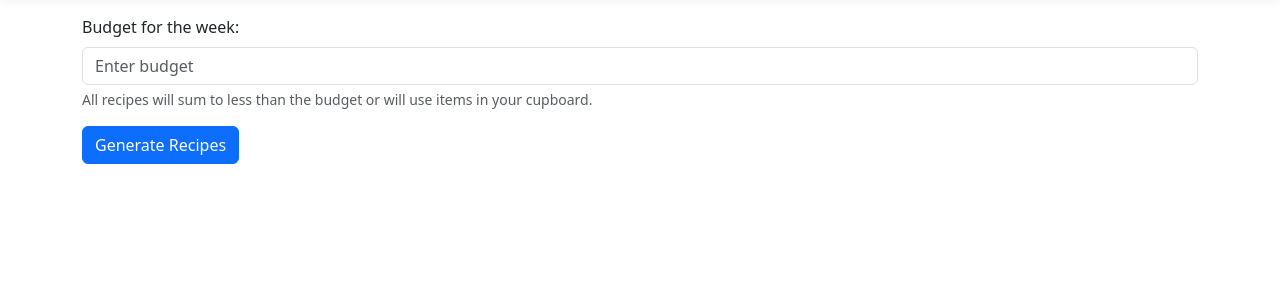
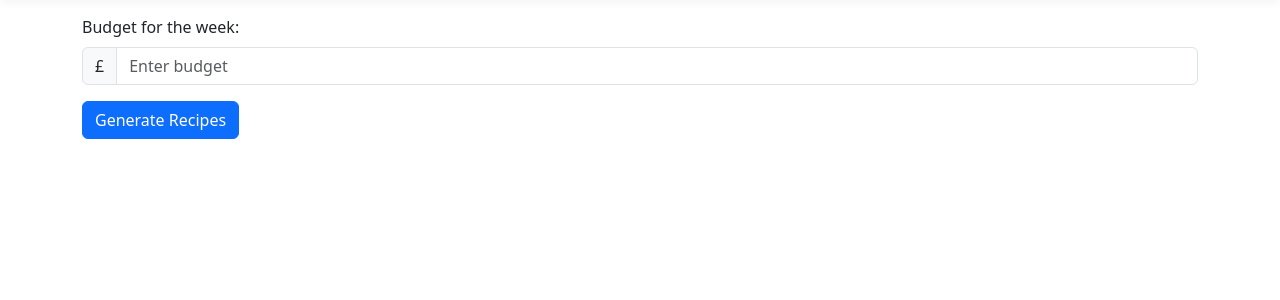
Before and after one commit to Atty737/DurHack2026, a Flask app: page /recipes in a window 1280 px wide. Shown: the part 57-357 px from the top of the page. Run offline with Flask 3, Linux system fonts and the light colour scheme; the visitor is signed in with stand-in values (Sample User, id 1).

Commit message:
removed delete confirmation message + fixed recipe button

```diff
--- a/app/templates/pantry.html
+++ b/app/templates/pantry.html
@@ -50,7 +50,6 @@
                 <form
                   method="post"
                   action="{{ url_for('receipts.delete_receipt_item', item_id=item['_id']) }}"
-                  onsubmit="return confirm('Delete this receipt item?');"
                   class="d-inline"
                 >
                   <button type="submit" class="btn btn-danger btn-sm"><i class="bi bi-trash3"></i></button>
--- a/app/templates/recipes.html
+++ b/app/templates/recipes.html
@@ -4,9 +4,12 @@
 
 {% block content %}
 <div class="mb-3">
+
     <label for="budget" class="form-label">Budget for the week:</label>
-    <input type="number" class="form-control" id="budget" aria-describedby="budgetHelp" placeholder="Enter budget">
-    <div id="budgetHelp" class="form-text">All recipes will sum to less than the budget or will use items in your cupboard.</div>
+    <div class="input-group mb-3">
+        <span class="input-group-text">£</span>
+            <input type="number" class="form-control" id="budget" aria-describedby="budgetHelp" placeholder="Enter budget">
+    </div>
 </div>
 <button id="genButton" type="button" class="btn btn-primary">
     <div id="genSpinner" class="spinner-border spinner-border-sm" role="status" style="display:none">
@@ -30,7 +33,13 @@
             for (let j = 0; j < data.ingredients[i - 1].length; j++) {
                 recipes = recipes + "<li>" + data.ingredients[i - 1][j] + "</li>";
             }
-            recipes = recipes +  `</ul><p class="d-inline-flex gap-1"><button class="btn-solid theme-primary" type="button" data-bs-toggle="collapse" data-bs-target="#collapse-${i}">Recipe</button></p><div id="collapse-${i}" class="collapse"><div class="card card-body">${data.links[i - 1] }</div></div>`;
+            recipes = recipes +  `</ul>
+            <p class="d-inline-flex gap-1">
+                <button class="btn btn-primary" type="button" data-bs-toggle="collapse" data-bs-target="#collapse-${i}">Recipe</button>
+            </p>
+            <div id="collapse-${i}" class="collapse">
+                <div class="card card-body">${data.links[i - 1] }</div>
+            </div>`;
         }
 
         document.getElementById("genSpinner").style.display = "none"
```
